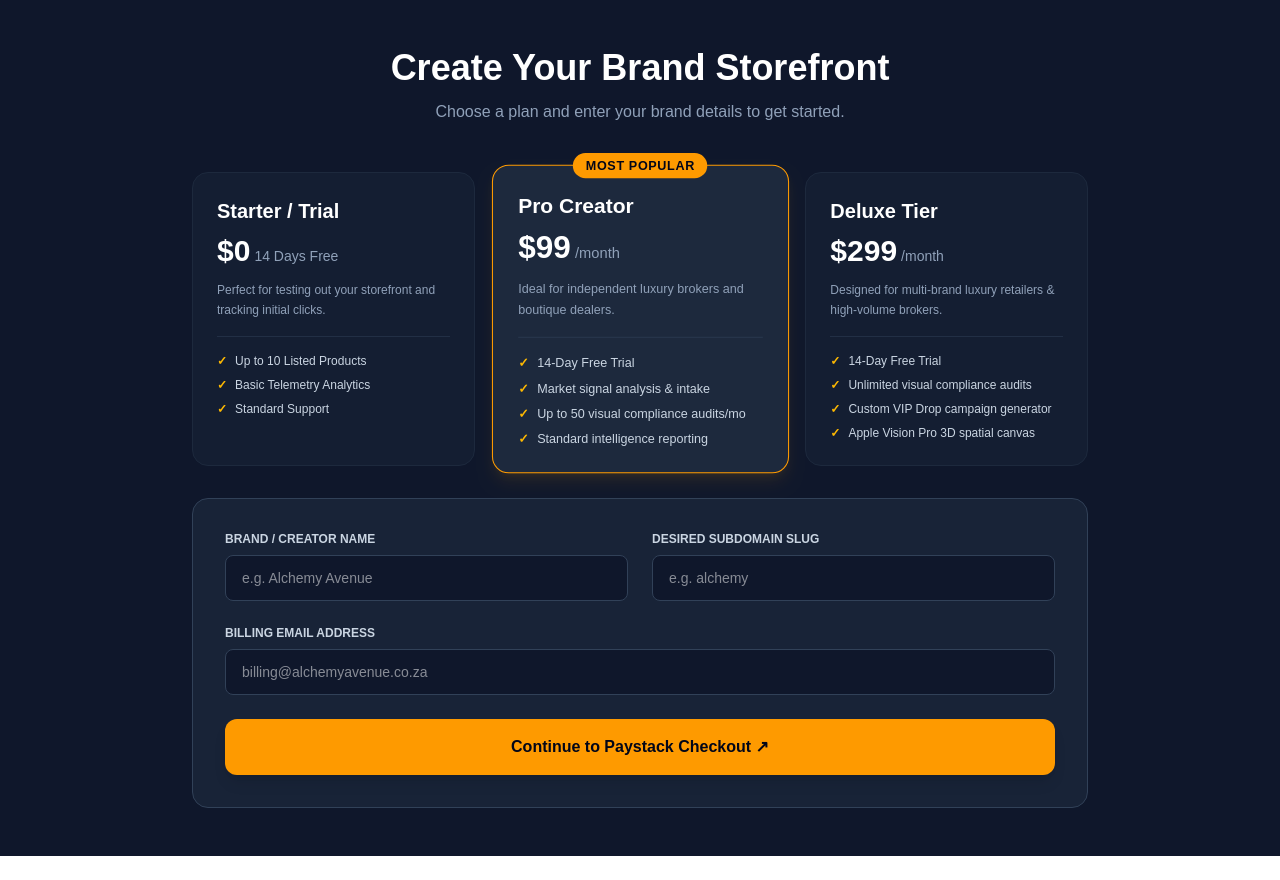
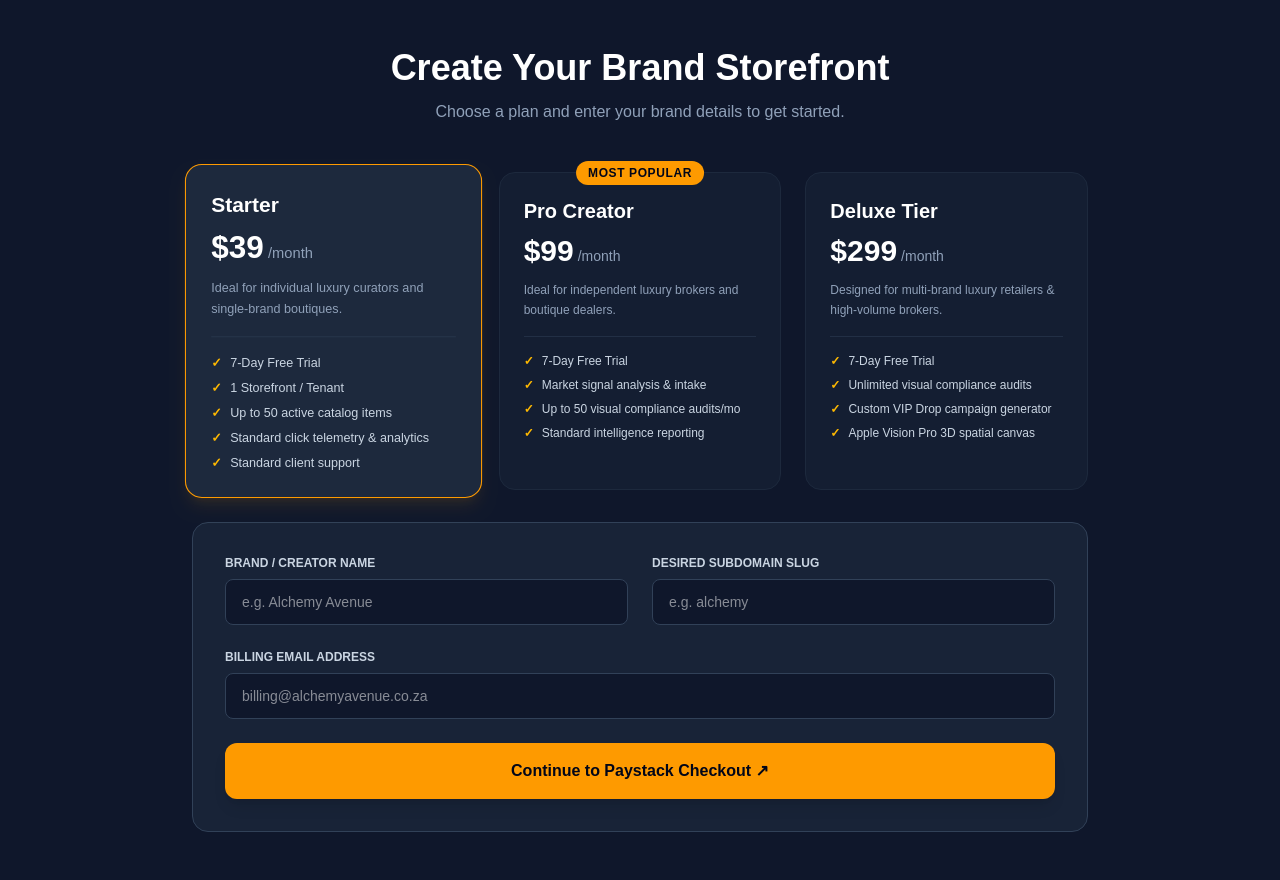
Before and after one commit to Wisora/Luxury-saas-engine, a Next.js app: page /onboarding in a window 1280 px wide. Before the commit the page ends 856 px from the top, so only its background shows below. Built offline with nearby package versions, Linux system fonts and the light colour scheme.

Commit message:
feat(onboarding): update pricing tiers to Starter  and 7-day trials

```diff
--- a/src/app/onboarding/page.tsx
+++ b/src/app/onboarding/page.tsx
@@ -6,12 +6,19 @@ import { useRouter } from 'next/navigation';
 const PRICING_PLANS = [
   {
     id: 'starter',
-    name: 'Starter / Trial',
-    price: 0,
-    period: '14 Days Free',
-    description: 'Perfect for testing out your storefront and tracking initial clicks.',
-    planCode: '',
-    features: ['Up to 10 Listed Products', 'Basic Telemetry Analytics', 'Standard Support'],
+    name: 'Starter',
+    price: 39,
+    currency: '$',
+    period: '/month',
+    description: 'Ideal for individual luxury curators and single-brand boutiques.',
+    planCode: process.env.NEXT_PUBLIC_PAYSTACK_STARTER_PLAN_CODE || 'PLN_YOUR_STARTER_CODE',
+    features: [
+      '7-Day Free Trial',
+      '1 Storefront / Tenant',
+      'Up to 50 active catalog items',
+      'Standard click telemetry & analytics',
+      'Standard client support',
+    ],
   },
   {
     id: 'pro',
@@ -22,7 +29,12 @@ const PRICING_PLANS = [
     description: 'Ideal for independent luxury brokers and boutique dealers.',
     planCode: process.env.NEXT_PUBLIC_PAYSTACK_PRO_PLAN_CODE || 'PLN_YOUR_PRO_CODE',
     popular: true,
-    features: ['14-Day Free Trial', 'Market signal analysis & intake', 'Up to 50 visual compliance audits/mo', 'Standard intelligence reporting'],
+    features: [
+      '7-Day Free Trial',
+      'Market signal analysis & intake',
+      'Up to 50 visual compliance audits/mo',
+      'Standard intelligence reporting',
+    ],
   },
   {
     id: 'deluxe',
@@ -32,13 +44,18 @@ const PRICING_PLANS = [
     period: '/month',
     description: 'Designed for multi-brand luxury retailers & high-volume brokers.',
     planCode: process.env.NEXT_PUBLIC_PAYSTACK_DELUXE_PLAN_CODE || 'PLN_YOUR_DELUXE_CODE',
-    features: ['14-Day Free Trial', 'Unlimited visual compliance audits', 'Custom VIP Drop campaign generator', 'Apple Vision Pro 3D spatial canvas'],
+    features: [
+      '7-Day Free Trial',
+      'Unlimited visual compliance audits',
+      'Custom VIP Drop campaign generator',
+      'Apple Vision Pro 3D spatial canvas',
+    ],
   },
 ];
 
 export default function OnboardingPage() {
   const router = useRouter();
-  const [selectedPlan, setSelectedPlan] = useState('pro');
+  const [selectedPlan, setSelectedPlan] = useState('starter');
   const [subdomain, setSubdomain] = useState('');
   const [brandName, setBrandName] = useState('');
   const [email, setEmail] = useState('');
@@ -51,13 +68,14 @@ export default function OnboardingPage() {
     try {
       const activePlan = PRICING_PLANS.find((p) => p.id === selectedPlan);
 
-      // 1. If Free/Starter Plan selected, skip payment and redirect to dashboard
-      if (!activePlan || activePlan.price === 0) {
-        router.push('/dashboard');
+      // 1. Fallback if plan not found
+      if (!activePlan) {
+        alert('Please select a valid pricing plan.');
+        setLoading(false);
         return;
       }
 
-      // 2. Initialize Paystack Checkout for Paid Plans
+      // 2. Initialize Paystack Checkout for Selected Subscription Plan
       const res = await fetch('/api/paystack/initialize', {
         method: 'POST',
         headers: { 'Content-Type': 'application/json' },
@@ -65,7 +83,7 @@ export default function OnboardingPage() {
           email: email,
           tenantSubdomain: subdomain,
           amountInZar: activePlan.price,
-          planCode: activePlan.planCode || 'PLN_DEFAULT_PRO',
+          planCode: activePlan.planCode || 'PLN_DEFAULT_STARTER',
         }),
       });
 
@@ -114,7 +132,7 @@ export default function OnboardingPage() {
                 <h3 className="text-xl font-bold text-white">{plan.name}</h3>
                 <div className="mt-2 flex items-baseline gap-1">
                   <span className="text-3xl font-extrabold text-white">
-                    {plan.price === 0 ? '$0' : `${plan.currency}${plan.price}`}
+                    {`${plan.currency}${plan.price}`}
                   </span>
                   <span className="text-slate-400 text-sm">{plan.period}</span>
                 </div>
@@ -182,7 +200,7 @@ export default function OnboardingPage() {
             disabled={loading}
             className="w-full py-4 rounded-xl bg-amber-500 hover:bg-amber-400 disabled:opacity-50 text-slate-950 font-bold text-base transition-colors shadow-lg cursor-pointer"
           >
-            {loading ? 'Setting Up...' : selectedPlan === 'starter' ? 'Launch Storefront (Free Trial)' : 'Continue to Paystack Checkout ↗'}
+            {loading ? 'Setting Up...' : 'Continue to Paystack Checkout ↗'}
           </button>
         </form>
       </div>
```
